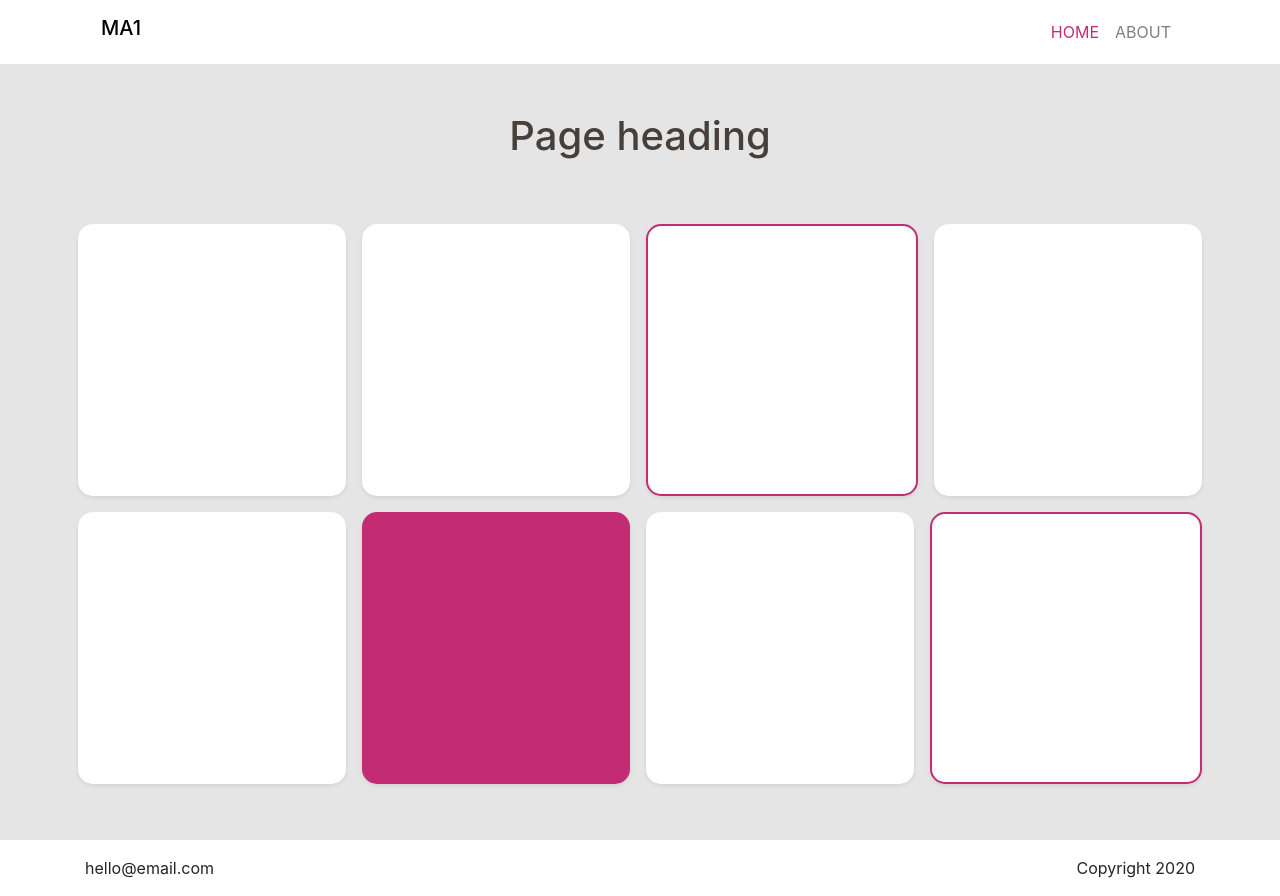
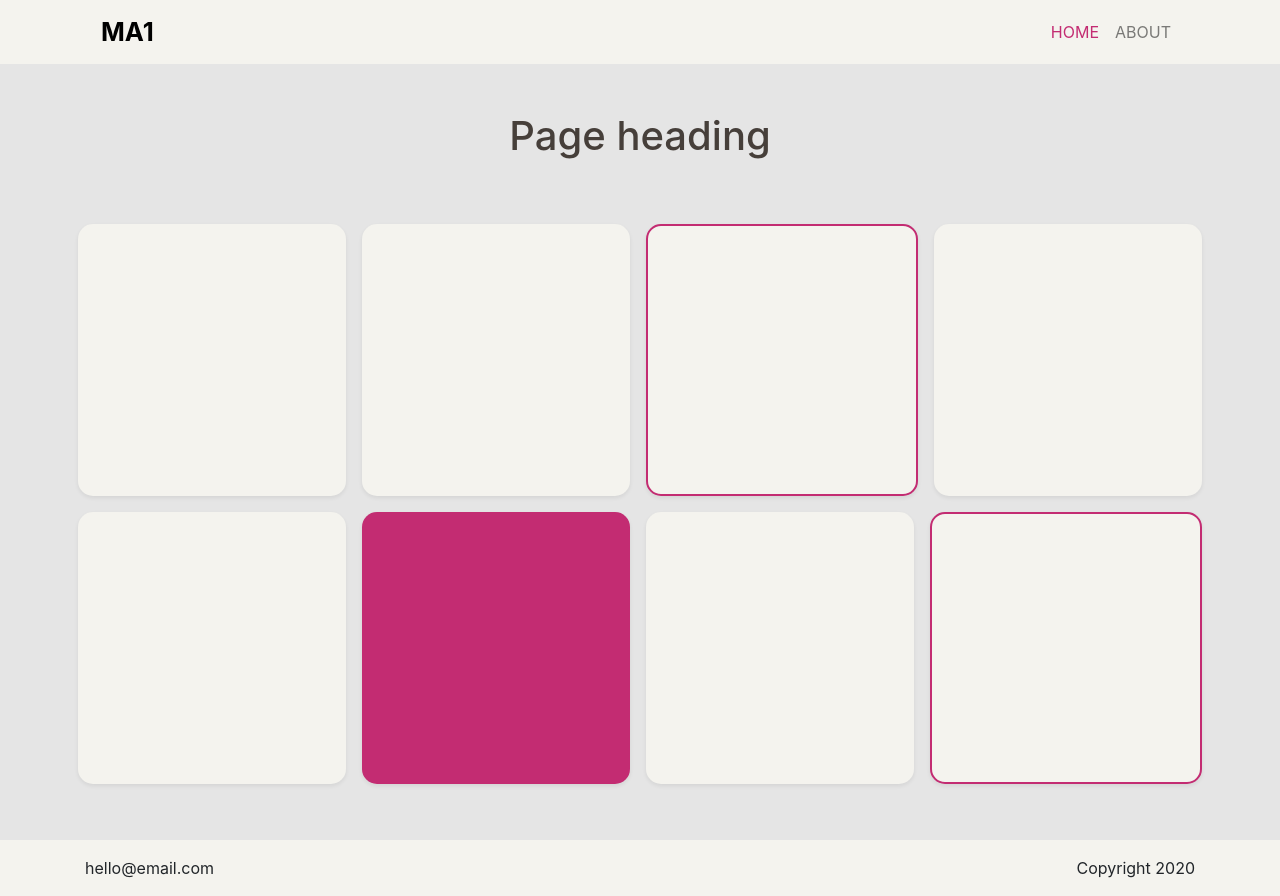
Before and after one commit to TuttiFrooti/sam-css-frameworks-ma1, a plain HTML site: page index.html in a window 1280 px wide. Drawn offline with nearby package versions, Linux system fonts and the light colour scheme.

Commit message:
Submission 3

```diff
--- a/index.html
+++ b/index.html
@@ -10,11 +10,11 @@
     <link type="text/css" rel="stylesheet" href="css/style.css">
   </head>
 
-  <body class="d-flex flex-column min-vh-100 elm__background--gray">
-    <header class="bg-white">
+  <body class="d-flex flex-column min-vh-100 elm__bg--gray">
+    <header class="elm__bg--white">
       <div class="container">
         <nav class="navbar navbar-expand-lg navbar-light text-uppercase">
-          <a class="navbar-brand h1" href="#">MA1</a>
+          <a class="navbar-brand elm_size--16 elm_weight--bold" href="#">MA1</a>
           <button class="navbar-toggler" type="button" data-toggle="collapse" data-target="#navbarNavAltMarkup"
             aria-controls="navbarNavAltMarkup" aria-expanded="false" aria-label="Toggle navigation">
             <span class="navbar-toggler-icon"></span>
@@ -32,19 +32,19 @@
       <div class="container">
         <h1 class="text-center pt-5 pb-5 elm__color--brown">Page heading</h1>
         <div class="row d-flex justify-content-center pb-5">
-          <div class="col-sm col-centered shadow-sm m-2 bg-white row__col elm__rounded--15"></div>
-          <div class="col-sm col-centered shadow-sm m-2 bg-white row__col elm__rounded--15"></div>
-          <div class="col-sm col-centered shadow-sm m-2 bg-white row__col elm__rounded--15 row__col--active-border"></div>
-          <div class="col-sm col-centered shadow-sm m-2 bg-white row__col elm__rounded--15"></div>
+          <div class="col-sm col-centered shadow-sm m-2 row__col elm__rounded--15 elm__bg--white"></div>
+          <div class="col-sm col-centered shadow-sm m-2 row__col elm__rounded--15 elm__bg--white"></div>
+          <div class="col-sm col-centered shadow-sm m-2 row__col elm__rounded--15 row__col--active-border elm__bg--white"></div>
+          <div class="col-sm col-centered shadow-sm m-2 row__col elm__rounded--15 elm__bg--white"></div>
           <div class="w-100"></div>
-          <div class="col-sm col-centered shadow-sm m-2 bg-white row__col elm__rounded--15"></div>
+          <div class="col-sm col-centered shadow-sm m-2 row__col elm__rounded--15 elm__bg--white"></div>
           <div class="col-sm col-centered shadow-sm m-2 row__col elm__rounded--15 row__col--active-bg"></div>
-          <div class="col-sm col-centered shadow-sm m-2 bg-white row__col elm__rounded--15"></div>
-          <div class="col-sm col-centered shadow-sm m-2 bg-white row__col elm__rounded--15 row__col--active-border"></div>
+          <div class="col-sm col-centered shadow-sm m-2 row__col elm__rounded--15 elm__bg--white"></div>
+          <div class="col-sm col-centered shadow-sm m-2 row__col elm__rounded--15 row__col--active-border elm__bg--white"></div>
         </div>
       </div>
     </main>
-    <footer class="bg-white p-3 mt-auto">
+    <footer class="elm__bg--white p-3 mt-auto">
       <div class="container d-flex justify-content-between">
         <span>hello@email.com</span>
         <span>Copyright 2020</span>
--- a/sass/partials/_custom.scss
+++ b/sass/partials/_custom.scss
@@ -2,6 +2,7 @@ $black: #000;
 $brown: #463F3A;
 $pink:  #C32C72;
 $gray:  #E5E5E5;
+$white: #F4F3EE;
 
 $component-active-color:        $pink;
 $nav-tabs-link-active-color:    $pink;
@@ -10,3 +11,4 @@ $navbar-dark-active-color:      $pink;
 $navbar-light-active-color:     $pink;
 $navbar-light-brand-color:      $black;
 $bg-color:                      $gray;
+$bg-white:                      $white;
--- a/sass/style.scss
+++ b/sass/style.scss
@@ -1,12 +1,24 @@
 @import "partials/_custom.scss";
 @import "../bootstrap-scss/bootstrap.scss";
 
-.elm__background--gray {
+.elm__bg--gray {
   background-color: $bg-color;
+}
+
+.elm__bg--white {
+  background-color: $bg-white;
 }
 
 .elm__color--brown {
   color: $brown;
+}
+
+.elm_size--16 {
+  font-size: 1.6rem;
+}
+
+.elm_weight--bold {
+  font-weight: bold;
 }
 
 .elm__rounded--15 {
```
Also changed, not shown: css/style.css, 1 other file.
